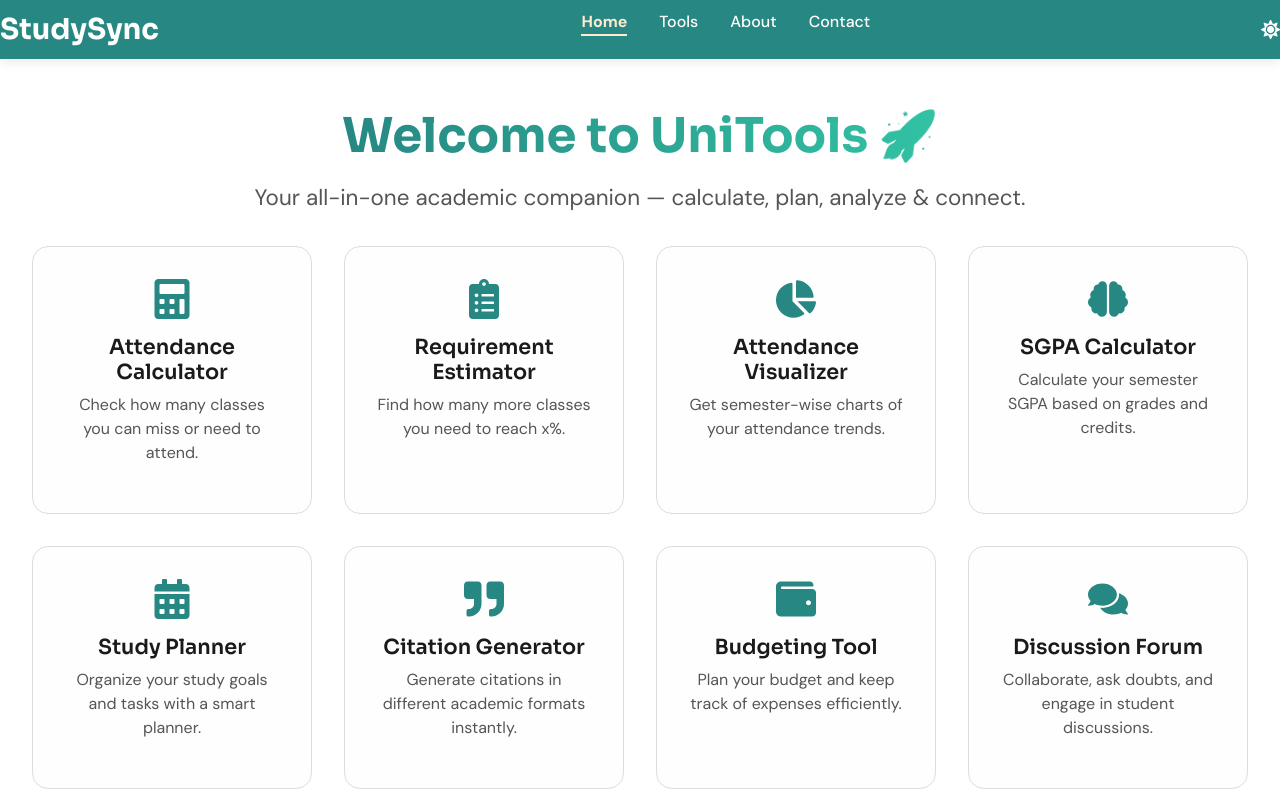
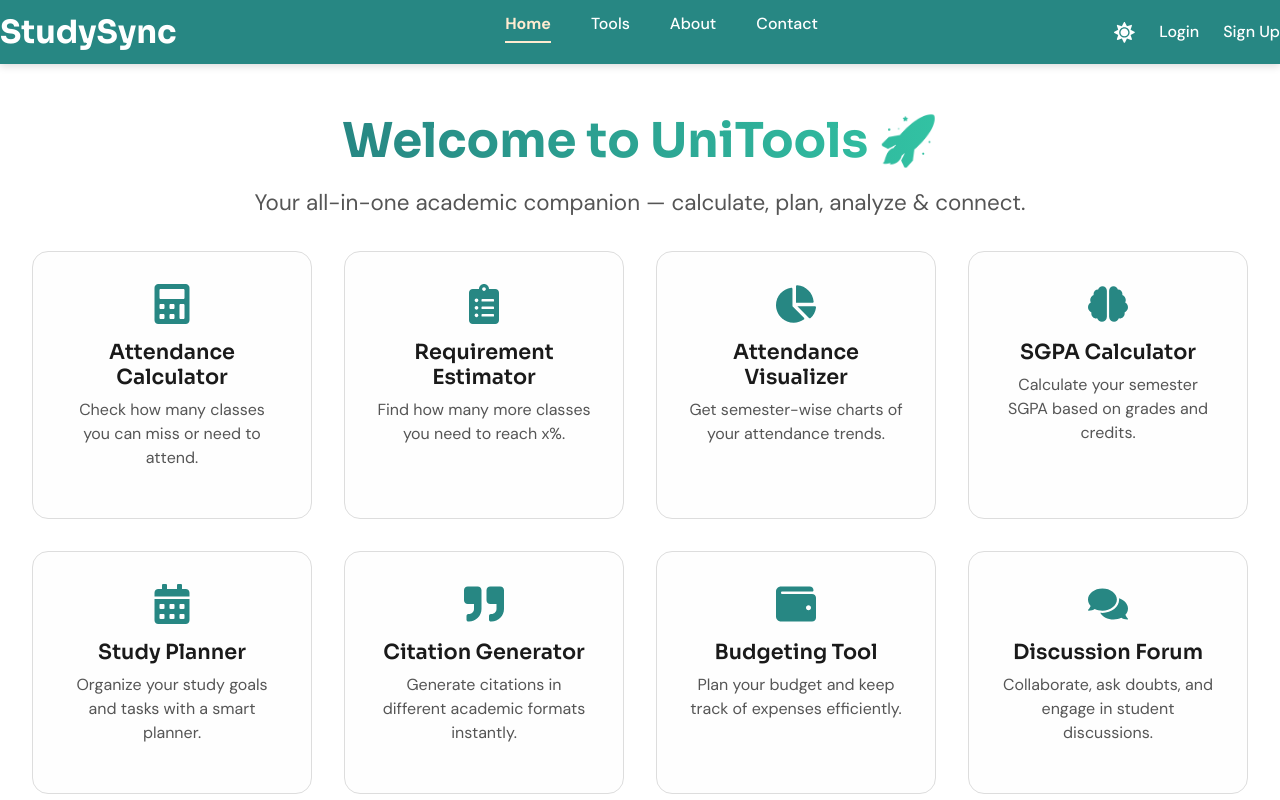
Before and after one commit to Abdul-Wasi/studysync, a React (Vite) app: page / in a window 1280 px wide. Shown: the top 800 px of the page. Built offline with nearby package versions, Linux system fonts and the light colour scheme; no server answers.

Commit message:
updated navbar

```diff
--- a/src/components/Navbar.jsx
+++ b/src/components/Navbar.jsx
@@ -1,14 +1,17 @@
 // src/components/Navbar.jsx
 
 import React, { useState, useEffect } from "react";
-import { Link, useLocation } from "react-router-dom";
-import { FaSun, FaMoon, FaBars, FaTimes } from "react-icons/fa";
+import { Link, useLocation, useNavigate } from "react-router-dom";
+import { FaSun, FaMoon, FaBars, FaTimes, FaUserCircle } from "react-icons/fa"; // Added FaUserCircle
 import "../styles/Navbar.css";
+import { auth } from '../firebase'; // Import your Firebase auth instance
 
 const Navbar = () => {
   const location = useLocation();
+  const navigate = useNavigate();
   const [darkMode, setDarkMode] = useState(false);
   const [menuOpen, setMenuOpen] = useState(false);
+  const [user, setUser] = useState(null); // State to track logged-in user
 
   useEffect(() => {
     document.body.classList.toggle("dark", darkMode);
@@ -22,8 +25,30 @@ const Navbar = () => {
     }
   }, [menuOpen]);
 
+  useEffect(() => {
+    const unsubscribe = auth.onAuthStateChanged((authUser) => {
+      if (authUser) {
+        setUser(authUser);
+      } else {
+        setUser(null);
+      }
+    });
+    return () => unsubscribe(); // Cleanup listener
+  }, []);
+
   const closeMenu = () => {
     setMenuOpen(false);
+  };
+
+  const handleLogout = async () => {
+    try {
+      await auth.signOut();
+      navigate('/'); // Redirect to home after logout
+      closeMenu();
+    } catch (error) {
+      console.error('Error signing out:', error);
+      // Optionally display an error message to the user
+    }
   };
 
   return (
@@ -47,6 +72,11 @@ const Navbar = () => {
             <li className={location.pathname === "/contact" ? "active" : ""}>
               <Link to="/contact">Contact</Link>
             </li>
+            {user && (
+              <li className={location.pathname === "/profile" ? "active" : ""}>
+                <Link to="/profile">Profile</Link>
+              </li>
+            )}
           </ul>
         </div>
 
@@ -54,6 +84,26 @@ const Navbar = () => {
           <div className="theme-toggle" onClick={() => setDarkMode(!darkMode)}>
             {darkMode ? <FaMoon /> : <FaSun />}
           </div>
+
+          {user ? (
+            <>
+              <Link to="/profile" className="user-profile-link desktop-only">
+                <FaUserCircle size={24} />
+              </Link>
+              <button className="logout-button desktop-only" onClick={handleLogout}>
+                Logout
+              </button>
+            </>
+          ) : (
+            <>
+              <Link to="/login" className="nav-link desktop-only">
+                Login
+              </Link>
+              <Link to="/signup" className="nav-link desktop-only">
+                Sign Up
+              </Link>
+            </>
+          )}
 
           <div className="menu-toggle mobile-only" onClick={() => setMenuOpen(!menuOpen)}>
             {menuOpen ? <FaTimes /> : <FaBars />}
@@ -76,6 +126,25 @@ const Navbar = () => {
           <li onClick={closeMenu}>
             <Link to="/contact">Contact</Link>
           </li>
+          {user && (
+            <li onClick={closeMenu}>
+              <Link to="/profile">Profile</Link>
+            </li>
+          )}
+          {user ? (
+            <li onClick={handleLogout}>
+              Logout
+            </li>
+          ) : (
+            <>
+              <li onClick={closeMenu}>
+                <Link to="/login">Login</Link>
+              </li>
+              <li onClick={closeMenu}>
+                <Link to="/signup">Sign Up</Link>
+              </li>
+            </>
+          )}
         </ul>
       </div>
 
--- a/src/styles/Navbar.css
+++ b/src/styles/Navbar.css
@@ -6,39 +6,39 @@
   justify-content: space-between;
   background: var(--primary-color);
   color: white;
-  padding: 0.8rem 2rem;
+  padding: 0.9rem 2.5rem; /* Slightly increased padding for breathing room */
   font-family: var(--font-heading);
   position: sticky;
   top: 0;
   z-index: 1000;
-  box-shadow: 0 4px 10px rgba(0, 0, 0, 0.08);
+  box-shadow: 0 2px 8px rgba(0, 0, 0, 0.15); /* More subtle shadow */
   transition: background-color 0.3s ease;
 }
 
 .navbar-left .brand-link {
-  font-size: 1.8rem;
+  font-size: 2rem; /* Slightly larger brand name */
   font-weight: 700;
   color: white;
   text-decoration: none;
-  transition: color 0.3s ease;
+  transition: color 0.2s ease-in-out; /* Smoother transition */
 }
 
 .navbar-left .brand-link:hover {
-  color: var(--secondary-color);
+  color: var(--secondary-color); /* Using your defined color */
 }
 
 .navbar-center .navbar-links {
   display: flex;
-  gap: 2rem;
+  gap: 2.5rem; /* Slightly increased gap */
   list-style: none;
 }
 
 .navbar-links li {
-  transition: transform 0.3s ease;
+  transition: transform 0.2s ease-in-out; /* Smoother hover */
 }
 
 .navbar-links li:hover {
-  transform: scale(1.05);
+  transform: scale(1.08); /* A bit more pronounced scale */
 }
 
 .navbar-links li a {
@@ -47,7 +47,8 @@
   font-family: var(--font-body);
   text-decoration: none;
   position: relative;
-  transition: color 0.3s ease;
+  padding-bottom: 0.2rem; /* Add a little padding below the text */
+  transition: color 0.2s ease-in-out;
 }
 
 .navbar-links li a::after {
@@ -56,9 +57,9 @@
   width: 0%;
   height: 2px;
   left: 0;
-  bottom: -4px;
-  background: var(--secondary-color);
-  transition: width 0.3s ease;
+  bottom: -6px; /* Adjust position of the underline */
+  background: var(--secondary-color); /* Using your defined color */
+  transition: width 0.25s ease-in-out;
 }
 
 .navbar-links li a:hover::after,
@@ -68,31 +69,77 @@
 
 .navbar-links .active a {
   font-weight: 700;
-  color: var(--secondary-color);
+  color: var(--secondary-color); /* Using your defined color */
 }
 
 .navbar-right {
   display: flex;
   align-items: center;
-  gap: 1.2rem;
+  gap: 1.5rem; /* Adjusted gap */
 }
 
 .theme-toggle {
-  font-size: 1.2rem;
+  font-size: 1.3rem; /* Slightly larger icon */
   cursor: pointer;
-  transition: transform 0.3s ease, color 0.3s ease;
+  transition: transform 0.2s ease-in-out, color 0.2s ease-in-out;
 }
 
 .theme-toggle:hover {
-  transform: rotate(15deg) scale(1.1);
-  color: var(--secondary-color);
+  transform: rotate(15deg) scale(1.15); /* More engaging hover */
+  color: var(--secondary-color); /* Using your defined color */
+}
+
+/* User Profile Link */
+.navbar-right .user-profile-link {
+  color: white;
+  text-decoration: none;
+  transition: opacity 0.2s ease-in-out;
+}
+
+.navbar-right .user-profile-link:hover {
+  opacity: 0.8;
+}
+
+.navbar-right .user-profile-link svg {
+  font-size: 1.6rem; /* Slightly larger icon */
+}
+
+/* Logout Button */
+.navbar-right .logout-button {
+  background: rgba(255, 255, 255, 0.1); /* Subtle background */
+  color: white;
+  border: none;
+  font-weight: 600; /* Slightly bolder */
+  font-family: var(--font-body);
+  cursor: pointer;
+  transition: background-color 0.2s ease-in-out, transform 0.1s ease-in-out;
+  padding: 0.6rem 1.2rem; /* Adjusted padding */
+  border-radius: var(--border-radius);
+}
+
+.navbar-right .logout-button:hover {
+  background-color: rgba(255, 255, 255, 0.2);
+  transform: translateY(-1px);
+}
+
+/* Login and Sign Up Links */
+.navbar-right .nav-link {
+  color: white;
+  text-decoration: none;
+  font-weight: 500;
+  font-family: var(--font-body);
+  transition: opacity 0.2s ease-in-out;
+}
+
+.navbar-right .nav-link:hover {
+  opacity: 0.8;
 }
 
 .menu-toggle {
-  font-size: 1.5rem;
+  font-size: 1.7rem; /* Slightly larger menu icon */
   cursor: pointer;
   display: none;
-  transition: transform 0.3s ease;
+  transition: transform 0.2s ease-in-out;
 }
 
 .menu-toggle:hover {
@@ -112,73 +159,56 @@
   position: fixed;
   top: 0;
   right: -100%;
-  width: 260px;
+  width: 280px; /* Slightly wider menu */
   height: 100vh;
-  background: rgba(20, 20, 20, 0.95);
-  backdrop-filter: blur(10px);
-  padding: 2rem 1.5rem;
+  background: rgba(20, 20, 20, 0.97); /* Slightly darker and more opaque */
+  backdrop-filter: blur(12px); /* Slightly more blur */
+  padding: 2.5rem 2rem; /* Adjusted padding */
   display: flex;
   flex-direction: column;
-  transition: right 0.5s ease, opacity 0.5s ease;
+  transition: right 0.4s cubic-bezier(0.19, 1, 0.22, 1), opacity 0.4s cubic-bezier(0.19, 1, 0.22, 1); /* More natural transition */
   opacity: 0;
   z-index: 999;
-  box-shadow: -4px 0 10px rgba(0, 0, 0, 0.3);
-  animation: slideOut 0.3s ease forwards;
+  box-shadow: -6px 0 12px rgba(0, 0, 0, 0.3); /* More pronounced shadow */
 }
 
 .mobile-menu.open {
   right: 0;
   opacity: 1;
-  animation: slideIn 0.4s ease forwards;
-}
-
-@keyframes slideIn {
-  from {
-    right: -260px;
-    opacity: 0;
-  }
-  to {
-    right: 0;
-    opacity: 1;
-  }
-}
-
-@keyframes slideOut {
-  from {
-    right: 0;
-    opacity: 1;
-  }
-  to {
-    right: -260px;
-    opacity: 0;
-  }
 }
 
 .mobile-menu ul {
   list-style: none;
   padding: 0;
-  margin-top: 2rem;
+  margin-top: 2.5rem; /* Adjusted margin */
 }
 
 .mobile-menu li {
-  margin-bottom: 1.5rem;
-  transition: transform 0.3s ease;
+  margin-bottom: 1.8rem; /* Adjusted spacing */
+  transition: transform 0.2s ease-in-out;
 }
 
 .mobile-menu li:hover {
-  transform: translateX(6px);
+  transform: translateX(8px); /* More noticeable hover */
 }
 
-.mobile-menu li a {
+.mobile-menu li a,
+.mobile-menu li button {
   color: white;
-  font-size: 1.15rem;
+  font-size: 1.2rem; /* Slightly larger font */
   font-weight: 500;
   text-decoration: none;
-  transition: color 0.3s ease;
+  transition: color 0.2s ease-in-out;
+  background: none;
+  border: none;
+  padding: 0;
+  cursor: pointer;
+  text-align: left; /* Ensure button text aligns */
 }
 
-.mobile-menu li a:hover {
-  color: var(--secondary-color);
+.mobile-menu li a:hover,
+.mobile-menu li button:hover {
+  color: var(--secondary-color); /* Using your defined color */
 }
 
 .mobile-backdrop {
@@ -187,10 +217,10 @@
   left: 0;
   width: 100vw;
   height: 100vh;
-  background: rgba(0, 0, 0, 0.4);
+  background: rgba(0, 0, 0, 0.5); /* Slightly darker backdrop */
   z-index: 998;
   opacity: 0;
-  transition: opacity 0.3s ease;
+  transition: opacity 0.3s ease-in-out;
   pointer-events: none;
 }
 
@@ -208,4 +238,16 @@
   .mobile-only {
     display: block;
   }
+
+  .navbar {
+    padding: 0.9rem 1.5rem; /* Adjust padding for mobile */
+  }
+
+  .navbar-left .brand-link {
+    font-size: 1.7rem;
+  }
+
+  .navbar-right {
+    gap: 1rem;
+  }
 }
```
